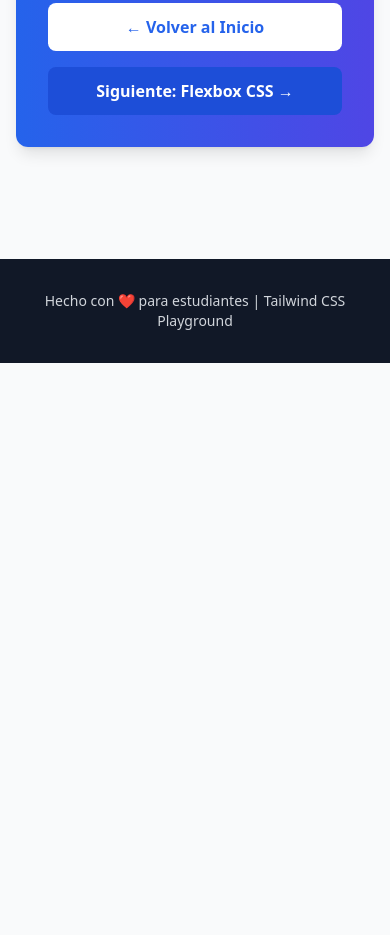
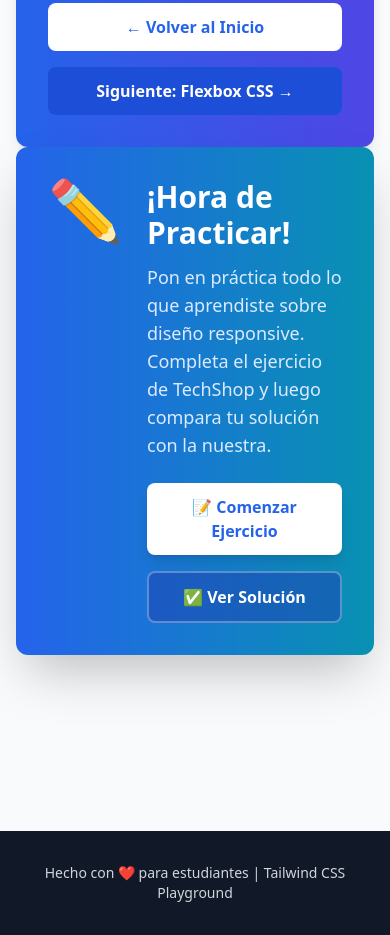
Before and after one commit to sil7en/playground-tailwindcss-agents, a website: page responsive.html in a window 390 px wide. Shown: the part 9761-10696 px from the top of the page. Before the commit the page ends 10124 px from the top, so only its background shows below. Drawn offline with nearby package versions, Linux system fonts and the light colour scheme; files that its build step writes are made by us from their sources.

Commit message:
Add practice exercise call-to-action section to responsive design guide

```diff
--- a/responsive.html
+++ b/responsive.html
@@ -514,6 +514,30 @@
             </div>
         </section>
 
+        <!-- Practice Exercise CTA -->
+        <section class="max-w-4xl mx-auto mb-16">
+            <div class="bg-gradient-to-r from-blue-600 to-cyan-600 rounded-xl shadow-2xl p-8 text-white">
+                <div class="flex items-start gap-6">
+                    <div class="text-6xl">✏️</div>
+                    <div class="flex-1">
+                        <h2 class="text-3xl font-bold mb-3">¡Hora de Practicar!</h2>
+                        <p class="text-blue-100 text-lg mb-6">
+                            Pon en práctica todo lo que aprendiste sobre diseño responsive. Completa el ejercicio de TechShop
+                            y luego compara tu solución con la nuestra.
+                        </p>
+                        <div class="flex flex-col sm:flex-row gap-4">
+                            <a href="ejercicio-responsive.html" class="px-6 py-3 bg-white text-blue-600 font-bold rounded-lg text-center hover:bg-blue-50 transition-colors shadow-lg">
+                                📝 Comenzar Ejercicio
+                            </a>
+                            <a href="solved/ejercicio-responsive-solucion.html" class="px-6 py-3 bg-blue-800 bg-opacity-50 text-white font-semibold rounded-lg text-center hover:bg-blue-800 hover:bg-opacity-70 transition-colors border-2 border-white border-opacity-30">
+                                ✅ Ver Solución
+                            </a>
+                        </div>
+                    </div>
+                </div>
+            </div>
+        </section>
+
     </main>
 
     <!-- Footer -->
```
